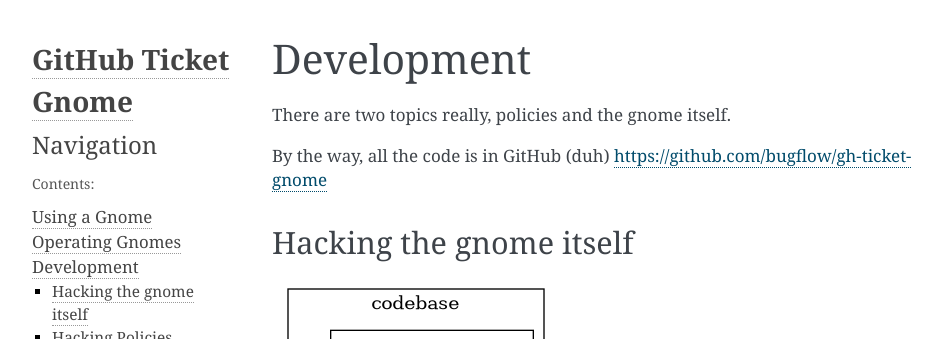
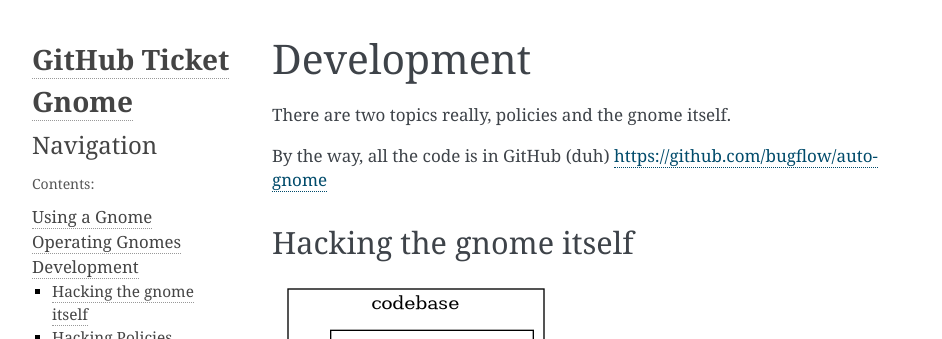
Before and after one commit to ltankey/auto-gnome, a Sphinx documentation site: the page built from docs/development.rst, in a window 1280 px wide and 900 px high. Shown: the top 339 px of the window, without its empty margins (148-1090 px from the left). Built offline with Sphinx 7.4.7, drawn with Linux system fonts in a browser that asks for light colours; some of the changed lines change nothing that is shown.

Commit message:
Fix link to repo in development.rst

```diff
--- a/docs/development.rst
+++ b/docs/development.rst
@@ -3,7 +3,7 @@
 
 There are two topics really, policies and the gnome itself.
 
-By the way, all the code is in GitHub (duh) https://github.com/bugflow/gh-ticket-gnome
+By the way, all the code is in GitHub (duh) https://github.com/bugflow/auto-gnome
 
 
 Hacking the gnome itself
```
